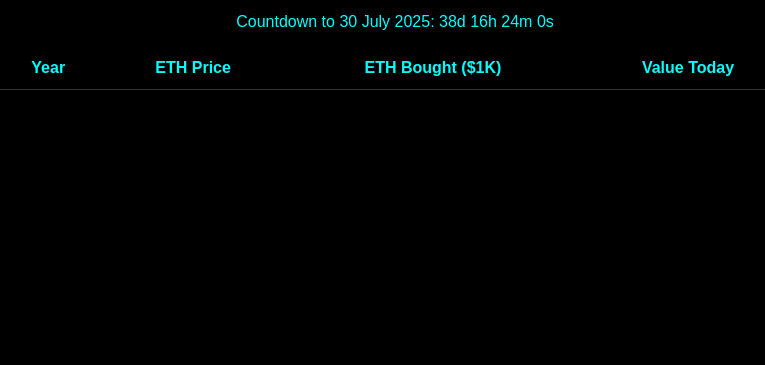
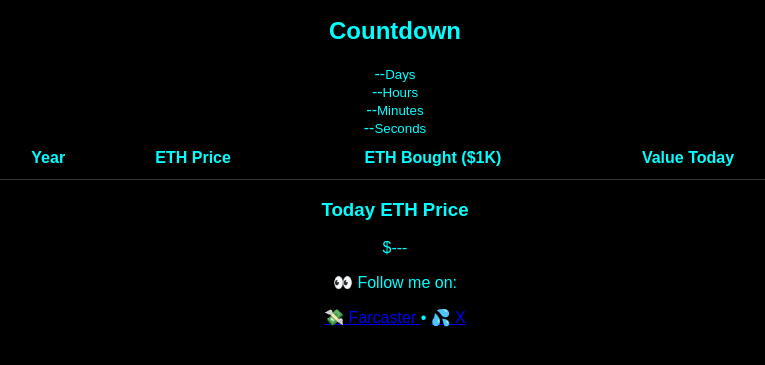
Before and after one commit to pratik943/eth-price, a plain HTML site: page index.html in a window 1280 px wide. Shown: the part 75-440 px from the top of the page, without its empty margins (245-1010 px from the left). Drawn offline with Linux system fonts and the light colour scheme; no server answers.

Commit message:
Update index.html

```diff
--- a/index.html
+++ b/index.html
@@ -3,12 +3,26 @@
 <head>
   <meta charset="UTF-8" />
   <meta name="viewport" content="width=device-width, initial-scale=1.0"/>
-  <title>Ethereum 10 Year Anniversary</title>
+  <title>Ethereum 10Y ROI Tracker</title>
   <link rel="stylesheet" href="style.css" />
 </head>
 <body>
-  <h1>🎉 Ethereum's 10-Year Anniversary ROI Calculator</h1>
-  <p id="countdown"></p>
+  <header>
+    <h1>🎉 Ethereum's 10-Year Anniversary ROI Calculator</h1>
+  </header>
+
+  <!-- Countdown -->
+  <section class="countdown-box">
+    <h2>Countdown</h2>
+    <div class="countdown-grid">
+      <div><span id="days">--</span><small>Days</small></div>
+      <div><span id="hours">--</span><small>Hours</small></div>
+      <div><span id="minutes">--</span><small>Minutes</small></div>
+      <div><span id="seconds">--</span><small>Seconds</small></div>
+    </div>
+  </section>
+
+  <!-- ROI Table -->
   <table>
     <thead>
       <tr>
@@ -20,6 +34,27 @@
     </thead>
     <tbody id="table-body"></tbody>
   </table>
+
+  <!-- Today's ETH Price -->
+  <section class="today-price">
+    <h3>Today ETH Price</h3>
+    <p id="live-price">$---</p>
+  </section>
+
+  <!-- Social Footer -->
+  <footer class="social-footer">
+    <p>👀 Follow me on:</p>
+    <div class="social-links">
+      <a class="glow-link" href="https:/farcaster.xyz/pratiksharma" target="_blank">
+        <span class="emoji">💸</span> Farcaster
+      </a>
+      <span>•</span>
+      <a class="glow-link" href="https://x.com/Pratiksharma95" target="_blank">
+        <span class="emoji">💦</span> X
+      </a>
+    </div>
+  </footer>
+
   <script src="script.js"></script>
 </body>
 </html>
```
